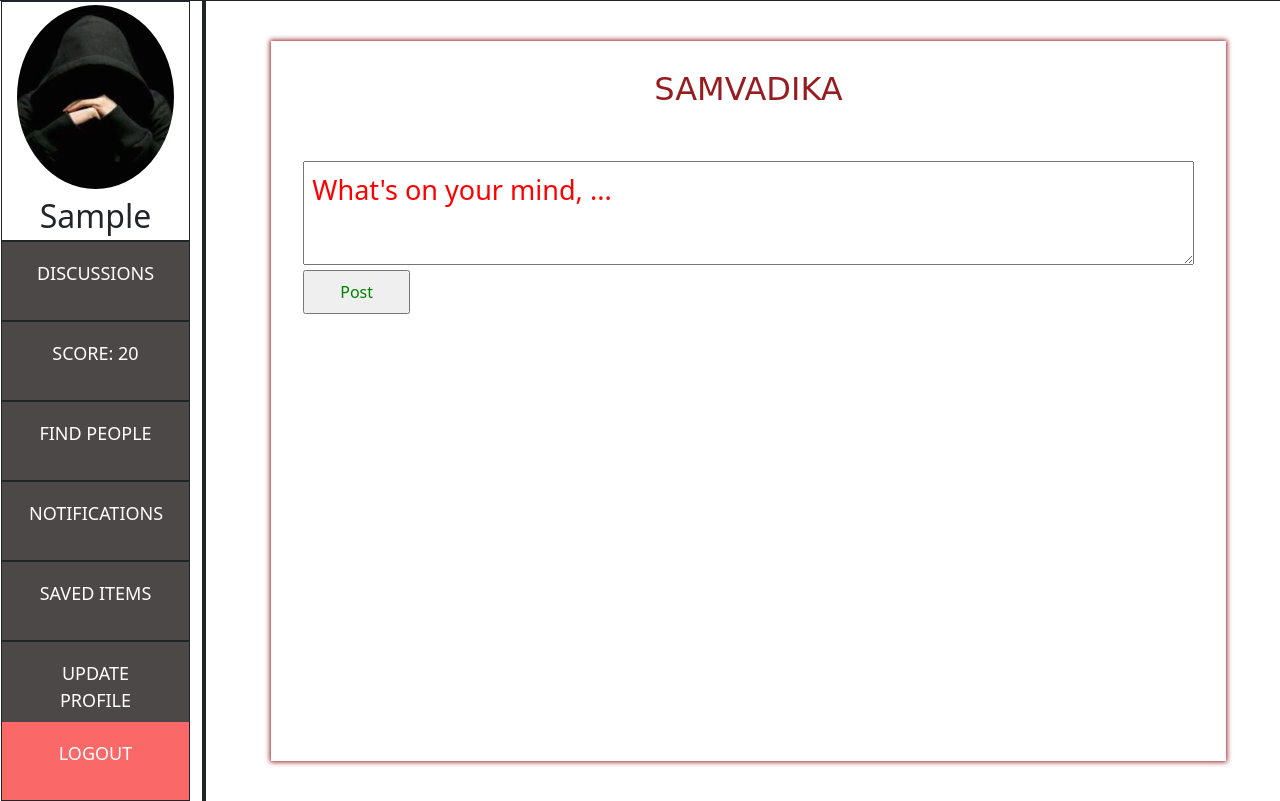
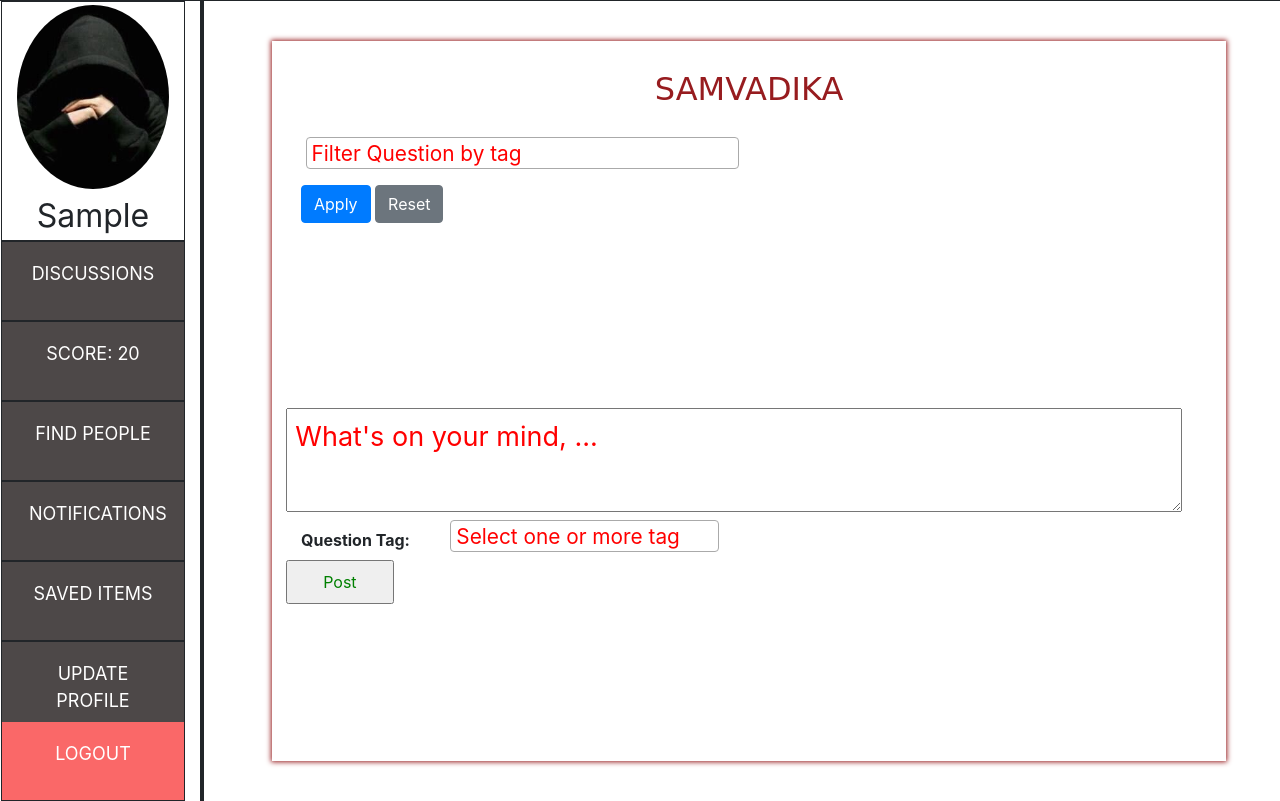
Before and after one commit to CS699-IITB-Autumn-2021/project-code_busters, a Django app: page / in a window 1280 px wide. Run offline with Django 3.2, Linux system fonts and the light colour scheme; the visitor is signed in with stand-in values (Sample User, id 1); data comes from the database, SQL or seed files in the repository; data that the repository does not hold is empty; some libraries are stand-ins or nearby versions.

Commit message:
added tag to question functionality

```diff
--- a/samvadika/login/admin.py
+++ b/samvadika/login/admin.py
@@ -29,6 +29,8 @@ class UserAdminConfig(UserAdmin):
     )
 admin.site.register(NewUser,UserAdminConfig)
 
+admin.site.register(Tag)
+admin.site.register(Hobby)
 
 admin.site.register(Question)
 admin.site.register(Reply)
--- a/samvadika/login/models.py
+++ b/samvadika/login/models.py
@@ -66,21 +66,18 @@ class Hobby(models.Model):
     hobby_name = models.CharField(max_length=200, default=None, blank=True, null=True)
     user_name = models.ForeignKey(NewUser, on_delete=models.CASCADE)
 
+
+
 class Question(models.Model):
     question = models.CharField(max_length=1000)
     pub_date = models.DateTimeField(default=timezone.now)
     user_name = models.ForeignKey(NewUser, on_delete=models.CASCADE)
-    tag1 = models.CharField(max_length=15)
-    tag2 = models.CharField(max_length=15)
-    tag3 = models.CharField(max_length=15)
-    tag4 = models.CharField(max_length=15)
-    tag5 = models.CharField(max_length=15)
-    tag6 = models.CharField(max_length=15)
-    tag7 = models.CharField(max_length=15)
-    tag8 = models.CharField(max_length=15)
-    tag9 = models.CharField(max_length=15)
-    tag10 = models.CharField(max_length=15)
+    #tag = models.ForeignKey(Tag,on_delete=models.CASCADE)
     threadid = models.AutoField(primary_key=True)
+
+class Tag(models.Model):
+    tag_name = models.CharField(max_length=50,default=" ", blank=True, null=True)
+    threadid=models.ForeignKey(Question, on_delete=models.CASCADE)
 
 class Reply(models.Model):
     threadid =  models.ForeignKey(Question, on_delete=models.CASCADE)
--- a/samvadika/login/templates/index.html
+++ b/samvadika/login/templates/index.html
@@ -10,8 +10,22 @@
   <script src="https://code.jquery.com/jquery-3.4.1.slim.min.js" integrity="sha384-J6qa4849blE2+poT4WnyKhv5vZF5SrPo0iEjwBvKU7imGFAV0wwj1yYfoRSJoZ+n" crossorigin="anonymous"></script>
   -->
   <link href="https://cdn.jsdelivr.net/npm/bootstrap@5.1.3/dist/css/bootstrap.min.css" rel="stylesheet" integrity="sha384-1BmE4kWBq78iYhFldvKuhfTAU6auU8tT94WrHftjDbrCEXSU1oBoqyl2QvZ6jIW3" crossorigin="anonymous">
+  <link rel="stylesheet" href="https://stackpath.bootstrapcdn.com/bootstrap/4.4.1/css/bootstrap.min.css" integrity="sha384-Vkoo8x4CGsO3+Hhxv8T/Q5PaXtkKtu6ug5TOeNV6gBiFeWPGFN9MuhOf23Q9Ifjh" crossorigin="anonymous">
+  <script src="https://code.jquery.com/jquery-3.4.1.slim.min.js" integrity="sha384-J6qa4849blE2+poT4WnyKhv5vZF5SrPo0iEjwBvKU7imGFAV0wwj1yYfoRSJoZ+n" crossorigin="anonymous"></script>
+  <script src="https://cdn.jsdelivr.net/npm/popper.js@1.16.0/dist/umd/popper.min.js" integrity="sha384-Q6E9RHvbIyZFJoft+2mJbHaEWldlvI9IOYy5n3zV9zzTtmI3UksdQRVvoxMfooAo" crossorigin="anonymous"></script>
+  <script src="https://stackpath.bootstrapcdn.com/bootstrap/4.4.1/js/bootstrap.min.js" integrity="sha384-wfSDF2E50Y2D1uUdj0O3uMBJnjuUD4Ih7YwaYd1iqfktj0Uod8GCExl3Og8ifwB6" crossorigin="anonymous"></script>
+  <script src="https://ajax.googleapis.com/ajax/libs/jquery/2.1.1/jquery.min.js"></script>
+  <script src="https://cdnjs.cloudflare.com/ajax/libs/select2/4.0.3/js/select2.min.js"></script>
+  <link href="https://cdnjs.cloudflare.com/ajax/libs/select2/4.0.3/css/select2.min.css" rel="stylesheet" />
+  <script type="text/javascript">
+      $(document).ready(function() {
+        $('.select2').select2({
+        closeOnSelect: false
+        });
+        });
+      </script>
+      <style>
 
-  <style>
         div{
             background-color: white;
 
@@ -35,10 +49,7 @@ input[type=submit]{
   .modal-backdrop {
      background: none;
   }
-
     </style>
-
-
   </head>
   <body>
 
@@ -77,14 +88,66 @@ input[type=submit]{
 
   <div class="row" style="width:100%;height:90%;overflow: scroll;padding:20px;padding-top:0px;margin:0px auto">
 
+
+
+  <div class="row">
+    <form method='POST' action='#'>
+      {% csrf_token %}
+         <div class="form-group"> <label></label> <select class="form-control select2 select2-hidden-accessible" multiple="" data-placeholder="Filter Question by tag" style="width: 50%;" tabindex="-1" aria-hidden="true" name="hobbies_filter_list" id="hobbies_filter_list" required>
+          <option value="A">A</option>
+          <option value="B">B</option>
+          <option value="C">C</option>
+          <option value="D">D</option>
+      </select>
+    </div>
+    <button type="sumbit" name="save_multiple" class="btn btn-primary">Apply</button>
+    <button type="sumbit" name="save_multiple" class="btn btn-secondary">
+      <a href="#" style="color:white">Reset</a>
+    </button><br/>
+    </form>
+    </div>
+
+
+
+
+
+
+      <div class="row">
       <form method="post" action="posted"><br/>
           {% csrf_token %}
+         <div class="row">
+          <textarea name="samvad" placeholder="What's on your mind, {{user}}..." required style="width:100%;padding:0.4em;height:5em;"></textarea>
+          </div>
+          <div class="row my-2">
+            <div class="col-2 mt-2">
+          <strong>Question Tag:</strong>
+          </div>
+          <!--
+          <div class="col-5">
+          <select class="form-select" multiple="" aria-label="Default select example" name="tag" style="width:30%;right:5em;" required>
+            <option value="">------</option>
+            <option value="A">A</option>
+            <option value="B">B</option>
+            <option value="C">C</option>
+            <option value="D">D</option>
+          </select>
+          </div>
+        -->
+          <div class="col-4">
+            <select class="form-control select2 select2-hidden-accessible" multiple="" data-placeholder="Select one or more tag" style="width: 100%;" tabindex="-1" aria-hidden="true" name="tag" id="hobbies_list" required>
+              <option value="A">A</option>
+            <option value="B">B</option>
+            <option value="C">C</option>
+            <option value="D">D</option>
+          </select>
+            </div>
 
-        <textarea name="samvad" placeholder="What's on your mind, {{user}}..." required style="width:100%;padding:0.4em;height:5em;"></textarea>
-        <br/>
-        <input type="submit" style="margin-top:.3em" value="Post"/>
+            </div>
+          <div class="row">
+          <input type="submit" style="width:fit-content" value="Post"/>
+        </div>
       </form>
-
+      </div>
 
       {% for x in query %}
 
@@ -94,7 +157,8 @@ input[type=submit]{
         Posted by {{ x.0.user_name}}  <span style="position: relative;float:right">{{ x.0.pub_date }} </span>
         </div>
         <div style="width:100%;height:auto;padding:1em;background-color:lightgoldenrodyellow;">
-     {{x.0.question}}
+          {% for tg in x.2 %}
+          <strong> [{{tg.tag_name}}]</strong>{% endfor %}<br> {{x.0.question}}
         </div>
 
 
@@ -147,7 +211,8 @@ input[type=submit]{
                    Posted by {{ x.0.user_name}}  <span style="position: relative;float:right">{{ x.0.pub_date }} </span>
                 </div>
                 <div style="width:100%;height:auto;padding:1em;background-color:lightgoldenrodyellow;border:2px solid;border-top:none;">
-                {{x.0.question}}
+                  {% for tg in x.2 %}
+                  <strong> [{{tg.tag_name}}]</strong>{% endfor %} <br> {{x.0.question}}
                    </div>
                    <form method="post" action="answer/"><br/>
                     {% csrf_token %}
--- a/samvadika/login/views.py
+++ b/samvadika/login/views.py
@@ -6,6 +6,7 @@ from django.contrib import messages
 from .models import *
 import random
 
+#f2
 
 User=get_user_model()
 # Create your views here.
@@ -24,11 +25,13 @@ def index(request):
 
         q=Question.objects.order_by('-pub_date')
         for eq in q:
+            qtag=Tag.objects.filter(threadid=eq.threadid)
+            print(qtag[0].tag_name)
             if Reply.objects.filter(threadid=eq.threadid).exists():
                 rp=Reply.objects.filter(threadid=eq.threadid)
-                l.append([eq,rp])
+                l.append([eq,rp,qtag])
             else:
-                l.append([eq,''])
+                l.append([eq,'',qtag])
 
 
         return render(request,'index.html',{"query":l , "user":u})
@@ -63,6 +66,9 @@ def register(request):
         if password!=confirm_password:
             messages.warning(request, 'Mismatch in Password and Confirm Password')
             return render(request, 'signup.html')
+        if User.objects.filter(user_name=username).exists():
+            messages.warning(request, 'Username already taken')
+            return render(request, 'signup.html')
         if User.objects.filter(email=email).exists():
             messages.warning(request, 'Email already exists')
             return render(request, 'signup.html')
@@ -80,13 +86,13 @@ def posted(request):
 
     if request.method=="POST":
         samvad = request.POST['samvad']
-
+        tag_names=request.POST.getlist('tag')
         q = Question( question=samvad,user_name=request.user)
         q.save()
-
+        for tag_name in tag_names:
+            tg=Tag(tag_name=tag_name,threadid=q)
+            tg.save()
         print(samvad)
-
-
     return redirect('/')
 
 def Find_people_check(request):
```
Also changed, not shown: samvadika/login/migrations/0001_initial.py, samvadika/login/migrations/0002_auto_20211005_2315.py (deleted), samvadika/login/migrations/0003_auto_20211006_1258.py (deleted), samvadika/login/migrations/0004_alter_reply_id.py (deleted), samvadika/login/migrations/0005_auto_20211011_0813.py (deleted), samvadika/login/migrations/0006_alter_reply_id.py (deleted), samvadika/login/migrations/0007_newuser_image.py (deleted), samvadika/login/migrations/0008_alter_newuser_image.py (deleted). Lines whose indentation alone changed are shown as unchanged.
